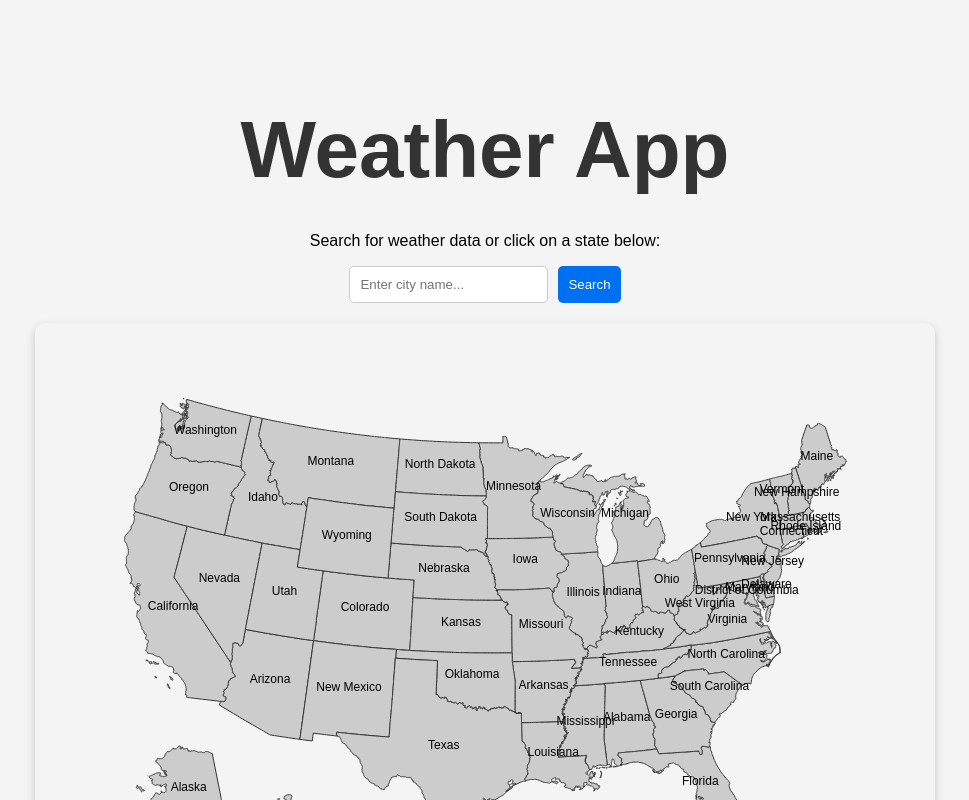
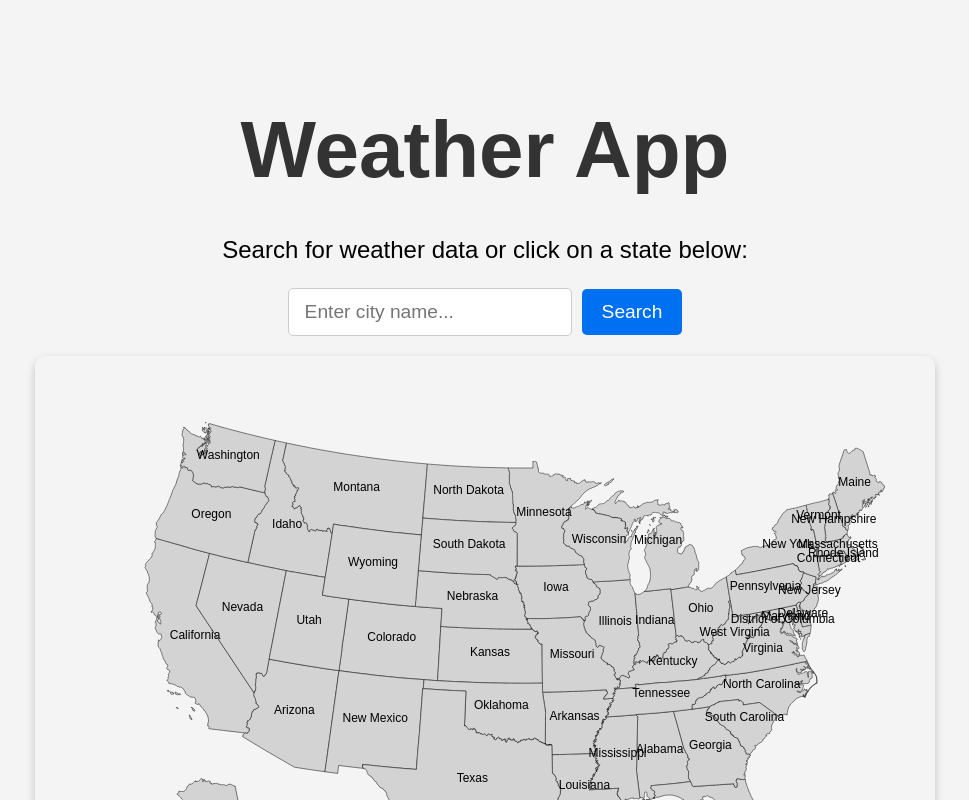
Before and after one commit to SadracSantacruz/weather_app, a Next.js app: page / in a window 1280 px wide. Shown: the top 800 px of the page, without its empty margins (155-1124 px from the left). Built offline with nearby package versions, Linux system fonts and the light colour scheme.

Commit message:
hided the api

```diff
--- a/app/globals.css
+++ b/app/globals.css
@@ -6,9 +6,12 @@ body {
 }
 
 input {
-  padding: 10px;
+  padding: 12px 16px; /* Better padding for a larger input */
   border: 1px solid #ccc;
   border-radius: 5px;
+  font-size: 1.2rem; /* Make text inside input bigger */
+  width: 250px; /* Adjust this width as needed */
+  max-width: 100%;
 }
 
 h1 {
--- a/app/page.js
+++ b/app/page.js
@@ -1,12 +1,25 @@
 "use client";
-import { useState } from "react";
+import { useState, useEffect } from "react";
 import { useRouter } from "next/navigation";
-import styles from "./page.module.css"; // ✅ Ensure styles are imported correctly
+import styles from "./page.module.css";
 import USMap from "@/components/USMap";
 
 export default function Home() {
   const [city, setCity] = useState("");
   const router = useRouter();
+  const [geoJsonData, setGeoJsonData] = useState(null);
+
+  useEffect(() => {
+    console.log("Loading geoJsonData...");
+
+    fetch("/gz_2010_us_040_00_5m.json") // ✅ Fetch instead of import
+      .then((response) => response.json())
+      .then((data) => {
+        console.log("GeoJSON Loaded:", data);
+        setGeoJsonData(data);
+      })
+      .catch((error) => console.error("Error loading GeoJSON:", error));
+  }, []);
 
   const handleSearch = () => {
     if (city.trim()) {
@@ -21,7 +34,6 @@ export default function Home() {
         Search for weather data or click on a state below:
       </p>
 
-      {/* ✅ Search Bar */}
       <div className={styles.searchBox}>
         <input
           type="text"
@@ -35,9 +47,12 @@ export default function Home() {
         </button>
       </div>
 
-      {/* ✅ US Choropleth Map Below Search */}
       <div className={styles.mapContainer}>
-        <USMap />
+        {geoJsonData ? (
+          <USMap geoJsonData={geoJsonData} />
+        ) : (
+          <p>Loading map...</p>
+        )}
       </div>
     </main>
   );
--- a/app/page.module.css
+++ b/app/page.module.css
@@ -8,15 +8,20 @@
 .searchBox {
   display: flex;
   gap: 10px;
+  justify-content: center;
+  align-items: center;
+  width: 100%;
+  max-width: 400px; /* Give it enough space */
 }
 
 .button {
-  padding: 10px;
+  padding: 12px 20px; /* Bigger padding for better clickability */
   background-color: #0070f3;
   color: white;
   border: none;
   border-radius: 5px;
   cursor: pointer;
+  font-size: 1.2rem; /* Bigger text */
 }
 
 .button:hover {
@@ -34,3 +39,8 @@
   box-shadow: 0px 4px 10px rgba(0, 0, 0, 0.2);
   overflow: hidden;
 }
+
+.subtitle {
+  font-size: 1.5rem;
+  margin-top: 20px;
+}
--- a/app/weather/[city]/page.js
+++ b/app/weather/[city]/page.js
@@ -8,7 +8,7 @@ import WindSpeedChart from "@/components/WindSpeedChart";
 // Styles
 import styles from "./page.module.css";
 
-const API_KEY = "202267e16383106641f061275bef8c46"; // 🔥 Replace with your actual API key
+const API_KEY = process.env.NEXT_PUBLIC_WEATHER_API_KEY;
 
 export default function WeatherPage() {
   const { city } = useParams();
--- a/components/USMap.js
+++ b/components/USMap.js
@@ -1,48 +1,72 @@
 "use client";
-import { useEffect, useState, useRef } from "react";
+import { useEffect, useRef } from "react";
 import * as d3 from "d3";
+import { useRouter } from "next/navigation";
+import usStates from "./usStates";
 
-export default function USMap() {
-  const [geoJsonData, setGeoJsonData] = useState(null);
+export default function USMap({ geoJsonData }) {
   const chartRef = useRef();
-  const width = 800;
-  const height = 500;
-
-  // Projection
-  const projection = d3
-    .geoAlbersUsa()
-    .scale(1000)
-    .translate([width / 2, height / 2]);
+  const router = useRouter();
 
   useEffect(() => {
-    // ✅ Load the GeoJSON data
-    d3.json("/gz_2010_us_040_00_5m.json")
-      .then((data) => {
-        console.log("GeoJSON Loaded:", data);
-        setGeoJsonData(data);
-      })
-      .catch((error) => console.error("Error loading GeoJSON:", error));
-  }, []);
+    if (!geoJsonData || !geoJsonData.features) {
+      console.error("❌ geoJsonData is missing or invalid:", geoJsonData);
+      return;
+    }
 
-  useEffect(() => {
-    if (!geoJsonData) return; // ✅ Ensure the data is available
+    console.log("✅ geoJsonData Loaded:", geoJsonData); // Debugging
 
-    const svg = d3.select(chartRef.current);
+    const width = 800,
+      height = 500;
+
+    // Clear previous render
+    d3.select(chartRef.current).selectAll("*").remove();
+
+    const svg = d3
+      .select(chartRef.current)
+      .attr("width", width)
+      .attr("height", height);
+
+    const projection = d3.geoAlbersUsa().fitSize([width, height], geoJsonData);
+
+    // ✅ Prevent using a null projection
+    if (!projection) {
+      console.error("❌ Projection is NULL. Check geoJsonData:", geoJsonData);
+      return;
+    }
+
     const pathGenerator = d3.geoPath().projection(projection);
 
-    console.log("Projection:", projection);
-    console.log("GeoJSON Data:", geoJsonData);
-
+    // Draw states
     svg
+      .append("g")
       .selectAll("path")
       .data(geoJsonData.features)
       .enter()
       .append("path")
       .attr("d", pathGenerator)
-      .attr("fill", "#ccc")
-      .attr("stroke", "#333");
+      .attr("fill", "lightgray")
+      .attr("stroke", "black")
+      .attr("stroke-width", 0.5)
+      .on("mouseover", function () {
+        d3.select(this).attr("fill", "gray");
+      })
+      .on("mouseout", function () {
+        d3.select(this).attr("fill", "lightgray");
+      })
+      .on("click", (event, d) => {
+        const stateName = d.properties.NAME;
+        console.log("🖱 Clicked on:", stateName);
+        const city = usStates[stateName];
+        if (city) {
+          console.log(`🔀 Navigating to: /weather/${city}`);
+          router.push(`/weather/${city}`);
+        } else {
+          alert(`⚠ No data available for ${stateName}`);
+        }
+      });
 
-    // ✅ Add State Names at Centroids
+    // ✅ Fix state labels positioning
     svg
       .selectAll("text")
       .data(geoJsonData.features)
@@ -50,16 +74,16 @@ export default function USMap() {
       .append("text")
       .attr("x", (d) => {
         const centroid = d3.geoCentroid(d);
-        return projection(centroid) ? projection(centroid)[0] : 0;
+        return centroid && projection(centroid) ? projection(centroid)[0] : 0;
       })
       .attr("y", (d) => {
         const centroid = d3.geoCentroid(d);
-        return projection(centroid) ? projection(centroid)[1] : 0;
+        return centroid && projection(centroid) ? projection(centroid)[1] : 0;
       })
       .attr("text-anchor", "middle")
       .attr("font-size", "12px")
       .text((d) => d.properties.NAME);
-  }, [geoJsonData]); // ✅ Dependency added
+  }, [geoJsonData]);
 
-  return <svg ref={chartRef} width={width} height={height} />;
+  return <svg ref={chartRef} />;
 }
```
